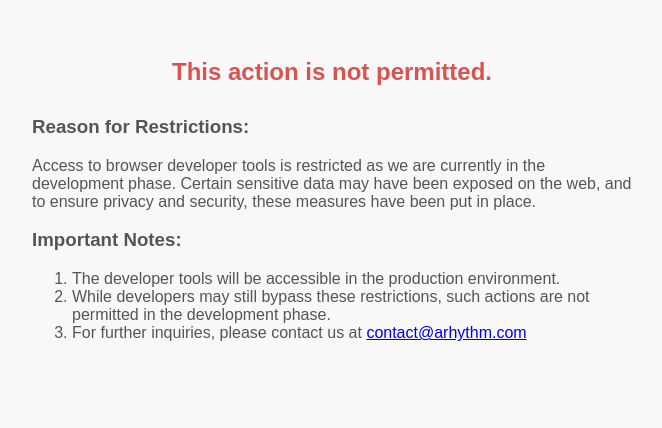
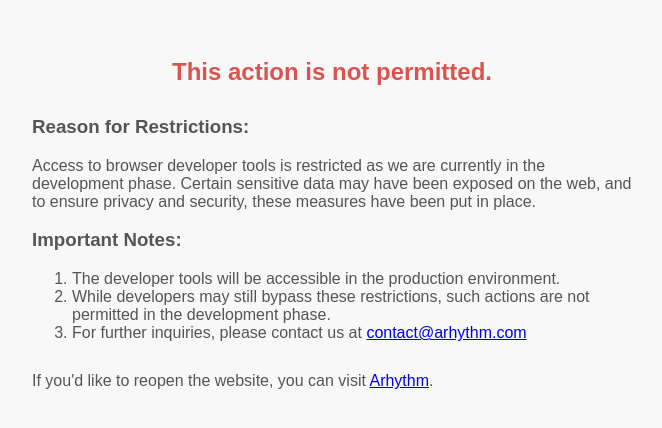
Before and after one commit to harshcore/warnings, a plain HTML site: page index.html in a window 1280 px wide. Shown: the whole page, without its empty margins (308-970 px from the left). Drawn offline with Linux system fonts and the light colour scheme.

Commit message:
Update index.html

```diff
--- a/index.html
+++ b/index.html
@@ -39,5 +39,8 @@
             <li>For further inquiries, please contact us at <a href="mailto:contact@arhythm.com">contact@arhythm.com</a></li>
         </ol>
     </div>
+    <div class="notes">
+        <p>If you'd like to reopen the website, you can visit <a href="https://arhythm0preprod.netlify.app/" target="_blank">Arhythm</a>.</p>
+    </div>
 </body>
 </html>
```
